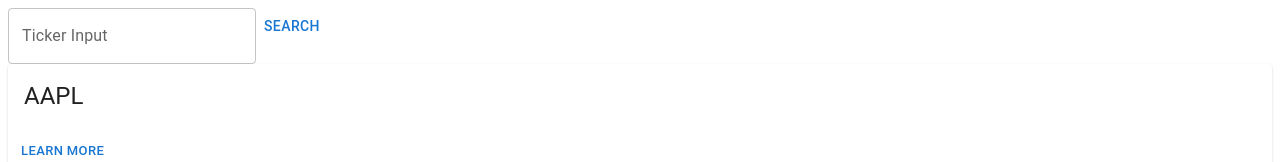
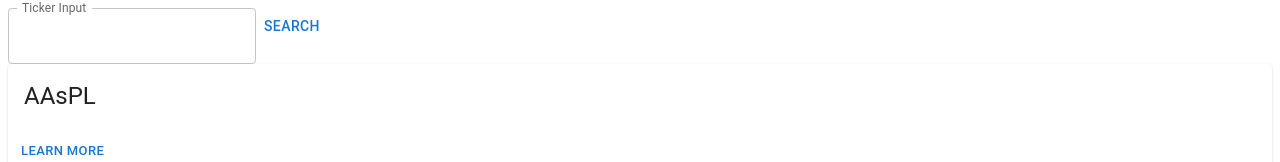
Before and after one commit to rrrussrrr/snow-grow, a React (Create React App) app in the folder frontend/: page / in a window 1280 px wide. Shown: the top 162 px of the page. Built offline with nearby package versions, Linux system fonts and the light colour scheme.

Commit message:
more work on searchbar and button

```diff
--- a/frontend/src/App.js
+++ b/frontend/src/App.js
@@ -14,17 +14,31 @@
 function App() {
 
   const [stockTickers, setStockTickers] = useState([
-    {ticker: "AAPL"},{ticker:"GOOG"},{ticker: "AAPL"},{ticker:"GOOG"},{ticker: "AAPL"},{ticker:"GOOG"},
+    {ticker: "AAsPL"},{ticker:"GOOG"},{ticker: "AAPL"},{ticker:"GOOG"},{ticker: "AAPL"},{ticker:"GOOG"},
     {ticker: "AAPL"},{ticker:"GOOG"},{ticker: "AAPL"},{ticker:"GOOG"},{ticker: "AAPL"},{ticker:"GOOG"},
     {ticker: "AAPL"},{ticker:"GOOG"},{ticker: "AAPL"},{ticker:"GOOG"},{ticker: "AAPL"},{ticker:"GOOG"}
   ]);
+  const [searchBarText, setSearchBarText] = useState([""]);
 
+  const findTicker = (e) => {
+    e.preventDefault();
+    setSearchBarText("");
+  }
+
+  const searchBarChange = (e) => {
+    setSearchBarText(e.target.value)
+  }
 
 
   return (
     <div className="App">
 
-      <SearchBar buttonText="Search"/>
+      <SearchBar
+        searchValue={searchBarText}
+        onChange={searchBarChange}
+        buttonText="Search"
+        onSubmit={findTicker}
+      />
       <StockTable stockList={stockTickers}/>
       <Button>Cliq</Button>
     </div>
--- a/frontend/src/components/SearchBar.js
+++ b/frontend/src/components/SearchBar.js
@@ -1,11 +1,17 @@
 import TextField from '@mui/material/TextField';
 import Button from '@mui/material/Button';
-const SearchBar = ({onInput, onSubmit, hasButton = true, buttonText = ""}) => {
+const SearchBar = ({searchValue, onChange, onSubmit, hasButton = true, buttonText = ""}) => {
     return (
-        <form>
-         <TextField id="search-bar" label="Ticker Input" variant="outlined"
-                    onInput={(e) => onInput(e.target.value)}/>
-        {hasButton ? <Button onSubmit={(e) => onSubmit()}>{buttonText}</Button> : null}
+        <form onSubmit={onSubmit}>
+         <TextField
+            value={searchValue}
+            id="search-bar"
+            label="Ticker Input"
+            variant="outlined"
+            onChange={onChange}
+            // onSubmit={onSubmit}
+         />
+        {hasButton ? <Button type="submit">{buttonText}</Button> : null}
         </form>
 
     )
```
